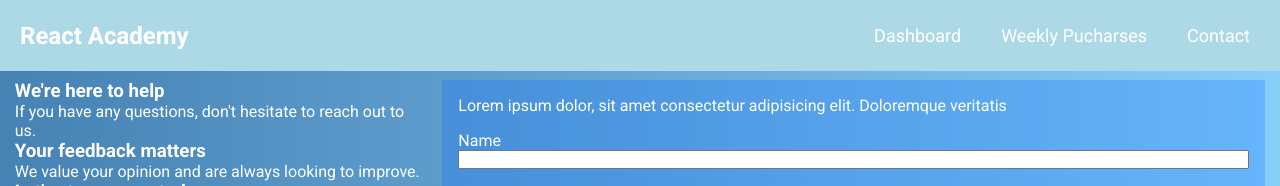
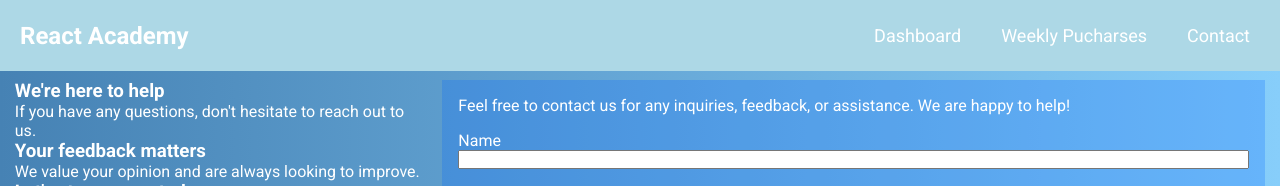
Before and after one commit to Espadv69/Course-2025, a React (Vite) app in the folder Academy-React/: page /contact in a window 1280 px wide. Shown: the top 186 px of the page. Built offline with nearby package versions, Linux system fonts and the light colour scheme; a web font is replaced by a local one.

Commit message:
Add comment into form contact

```diff
--- a/Academy-React/src/components/Contact.jsx
+++ b/Academy-React/src/components/Contact.jsx
@@ -18,8 +18,8 @@ const Contact = () => {
       </div>
       <form className="form-grid__contact">
         <p>
-          Lorem ipsum dolor, sit amet consectetur adipisicing elit. Doloremque
-          veritatis
+          Feel free to contact us for any inquiries, feedback, or assistance. We
+          are happy to help!
         </p>
         <label>
           Name
```
